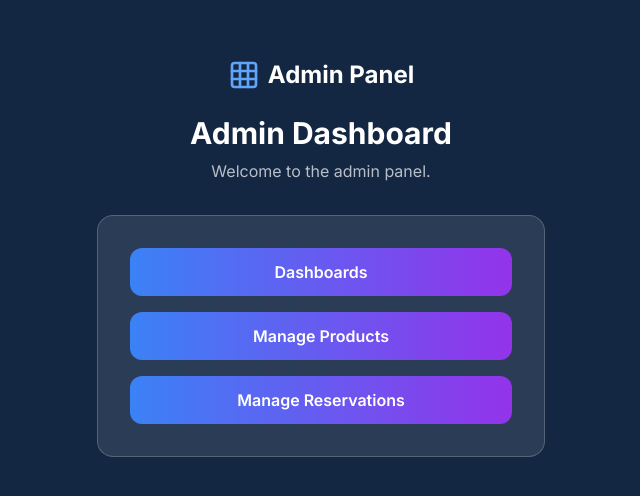
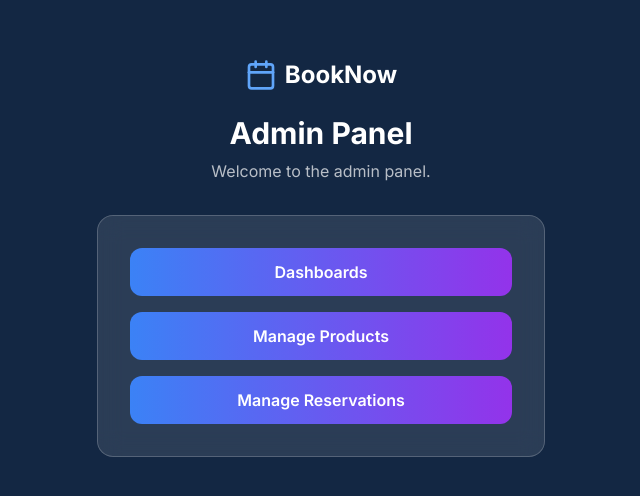
Before and after one commit to psydenst/group4, a Next.js app in the folder frontend/: page /admin in a window 1280 px wide. Shown: the part 142-638 px from the top of the page, without its empty margins (319-959 px from the left). Built offline with nearby package versions, Linux system fonts and the light colour scheme.

Commit message:
creation of admin page

```diff
--- a/frontend/app/admin/page.tsx
+++ b/frontend/app/admin/page.tsx
@@ -2,7 +2,7 @@
 
 import { useState } from 'react';
 import Link from 'next/link';
-import { Grid } from 'lucide-react';
+import { Calendar } from 'lucide-react';
 
 export default function AdminPage() {
   const [loading, setLoading] = useState(false);
@@ -24,10 +24,10 @@ export default function AdminPage() {
         {/* Header */}
         <div className="text-center mb-8">
           <Link href="/" className="inline-flex items-center gap-2 mb-6">
-            <Grid className="w-8 h-8 text-blue-400" />
-            <span className="text-2xl font-bold text-white">Admin Panel</span>
+            <Calendar className="w-8 h-8 text-blue-400" />
+            <span className="text-2xl font-bold text-white">BookNow</span>
           </Link>
-          <h1 className="text-3xl font-bold text-white mb-2">Admin Dashboard</h1>
+          <h1 className="text-3xl font-bold text-white mb-2">Admin Panel</h1>
           <p className="text-white/70">Welcome to the admin panel.</p>
         </div>
 
```
